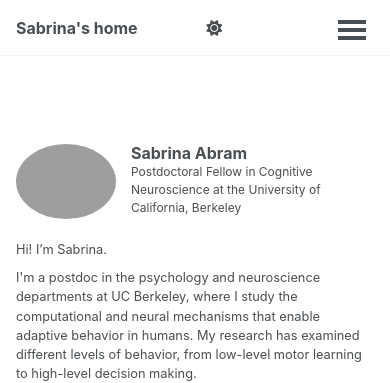
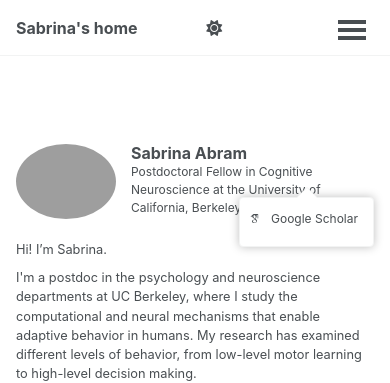
Before and after one commit to abramsabrina/abramsabrina.github.io, a Jekyll site: the page built from _pages/about.md, in a window 390 px wide. Shown: the top 383 px of the page. Built offline with Jekyll 4.4.1, drawn with Linux system fonts in a browser that asks for light colours; some web fonts are replaced; a script bundle is joined from its source files by our own code; library files that are not in the unit come from our copies.

Commit message:
Improve mobile layout

```diff
--- a/_sass/layout/_sidebar.scss
+++ b/_sass/layout/_sidebar.scss
@@ -242,7 +242,7 @@
 }
 
 .author__urls {
-  display: none;
+  display: block;
   position: absolute;
   right: 0;
   margin-top: 15px;
```
